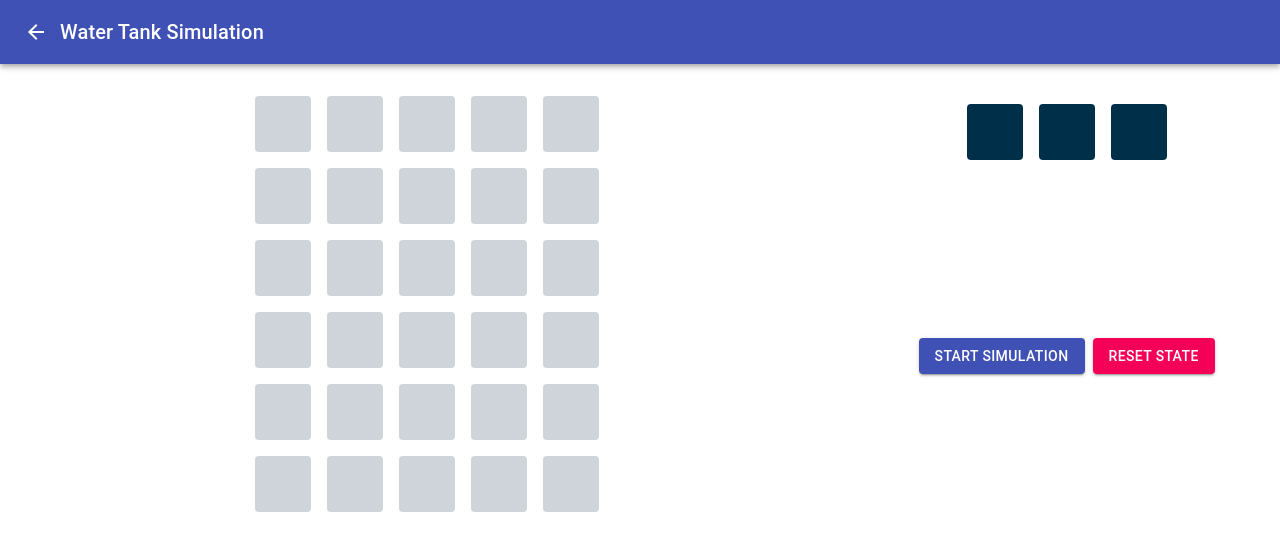
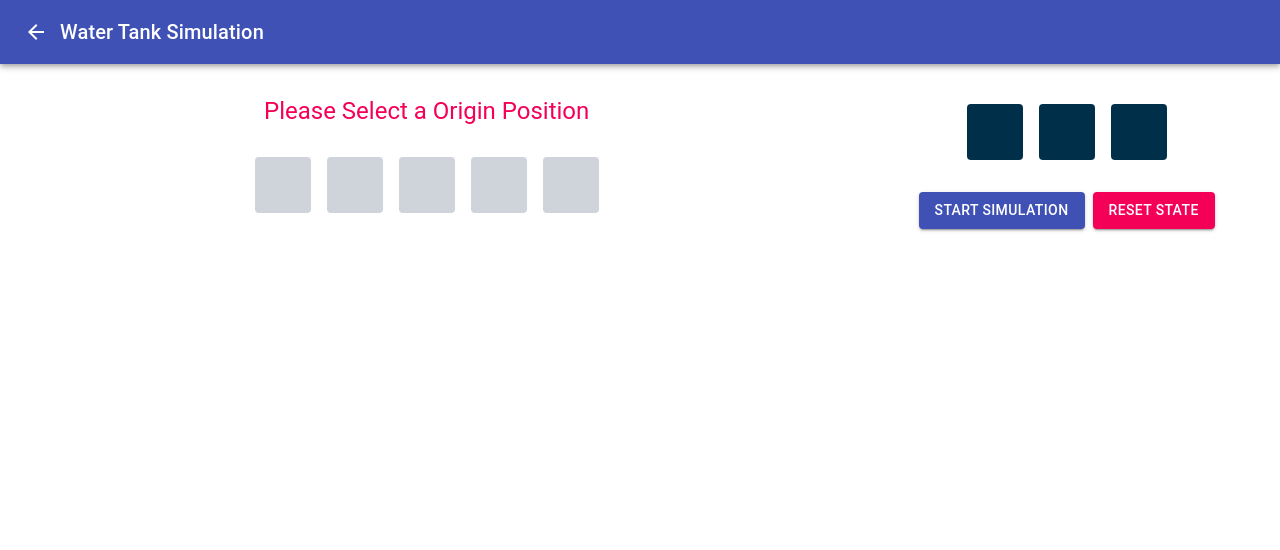
Before and after one commit to gokulsadanandam/water-tanker-simulation, a React (Create React App) app: page / in a window 1280 px wide. Both pictures are taken after a click on the button 1244 px from the left and 428 px from the top of the page. Shown: the top 550 px of the page. Built offline with nearby package versions, Linux system fonts and the light colour scheme.

Commit message:
state logic changes

```diff
--- a/src/+state/water.tanker.reducer.tsx
+++ b/src/+state/water.tanker.reducer.tsx
@@ -13,7 +13,11 @@ export interface WaterTankerInputs {
     maxRows?: number;
     maxColumns?: number;
     maxBlocks?: number;
-  }
+  },
+  originY: {
+    selected: boolean;
+    value?: number
+  };
 }
 
 export interface Notification {
@@ -38,6 +42,9 @@ export const initialState: WaterTankerState = {
     defaults: {
       maxRows: 20,
       maxColumns: 20,
+    },
+    originY: {
+      selected: false
     }
   },
   Notification : {
@@ -113,7 +120,7 @@ export function reducer(
       return state;
     case "watertanker/updateGrids":
       if (
-        action.payload.positionX && action.payload.positionX
+        action.payload.positionX >= 0 && action.payload.positionY >= 0
       ) {
         return{
           ...state,
@@ -146,6 +153,17 @@ export function reducer(
           open: false
         }
       };
+    case "waterTanker/updateOrigin":
+      return {
+        ...state,
+        WaterTankerInputs : {
+          ...state.WaterTankerInputs,
+          originY : {
+            selected: true,
+            value : action.payload as number
+          }
+        }
+      }
     default:
       throw new Error();
   }
--- a/src/App.tsx
+++ b/src/App.tsx
@@ -3,6 +3,7 @@ import {
   Box,
   Grid,
   Button,
+  Typography,
 } from "@material-ui/core";
 import { topRow, WaterTankItem } from "./data";
 import { DropContainer } from "./Components/Drop.Container";
@@ -13,9 +14,7 @@ import { deepCopy } from './utils/utils';
 function App() {
   const { state, dispatch } = useStoreContext();
 
-  console.log(state);
-
-  const { blocks , rows , columns } = state.WaterTankerInputs;
+  const { blocks , rows , columns , originY } = state.WaterTankerInputs;
 
   const fillTank = {
     initialState: state.WaterTank,
@@ -39,7 +38,7 @@ function App() {
       const columns = state.WaterTankerInputs.columns;
 
       let arr = deepCopy(this.initialState);
-      let currentPosition = { positionX: 0, positionY: 0 };
+      let currentPosition = { positionX: 0, positionY: state.WaterTankerInputs.originY.value };
       let timer = 1000;
 
       // List to Hold Traversed Valid Nodes
@@ -60,8 +59,10 @@ function App() {
         arr[p.positionX][p.positionY].isBlocked = true;
 
         setTimeout(
-          () => dispatch({ type : 'watertanker/updateGrids' , payload: { positionX : p.positionX , positionY : p.positionY } }) ,
-          timer
+          () => {
+            console.log(p)
+            return dispatch({ type : 'watertanker/updateGrids' , payload: { positionX : p.positionX , positionY : p.positionY } })
+          },timer
         );
 
         if (p.positionX > rows) {
@@ -131,10 +132,17 @@ function App() {
     dispatch({ type : 'waterTanker/createTank' , payload: { rows , columns } })
   }
 
+  function updateOriginAction(positionY: number){
+    dispatch({ type : 'waterTanker/updateOrigin' , payload: positionY })
+  }
+
   return (
     <Grid container justifyContent="center">
-      {/* <DropContainer/> */}
       <Grid container lg={8} alignItems="center" justifyContent="center">
+        { !originY.selected && <Typography color="secondary" gutterBottom variant="h5">
+          Please Select a Origin Position
+        </Typography>
+        }
         <Grid
           item
           container
@@ -143,19 +151,19 @@ function App() {
         >
           <Box display="flex" >
             {topRow.map((topRowGrid) => (
-              <DropContainer {...topRowGrid}>
+              <DropContainer {...topRowGrid} onClick={ _ => updateOriginAction(topRowGrid.positionY) } >
                 <Box
                   m={1}
                   p={1}
                   borderRadius={4}
-                  bgcolor={"#ced4da"}
+                  bgcolor={originY?.value == topRowGrid.positionY && "#e63946" || "#ced4da"}
                   className="blocks"
                 />
               </DropContainer>
             ))}
           </Box>
         </Grid>
-        {state?.WaterTank.map((gridRow, index) => (
+        { originY.selected && state?.WaterTank.map((gridRow, index) => (
           <Grid
             item
             container
```
